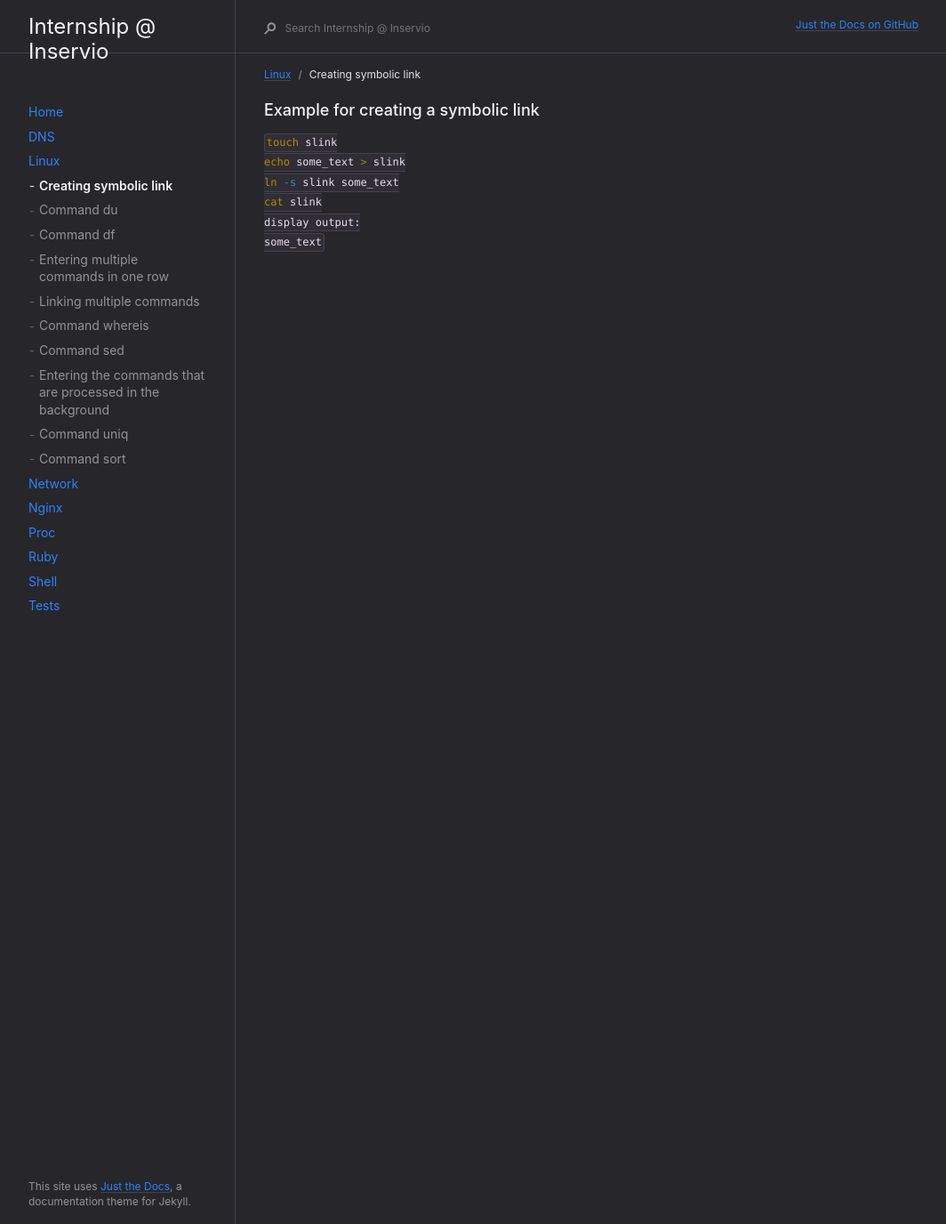
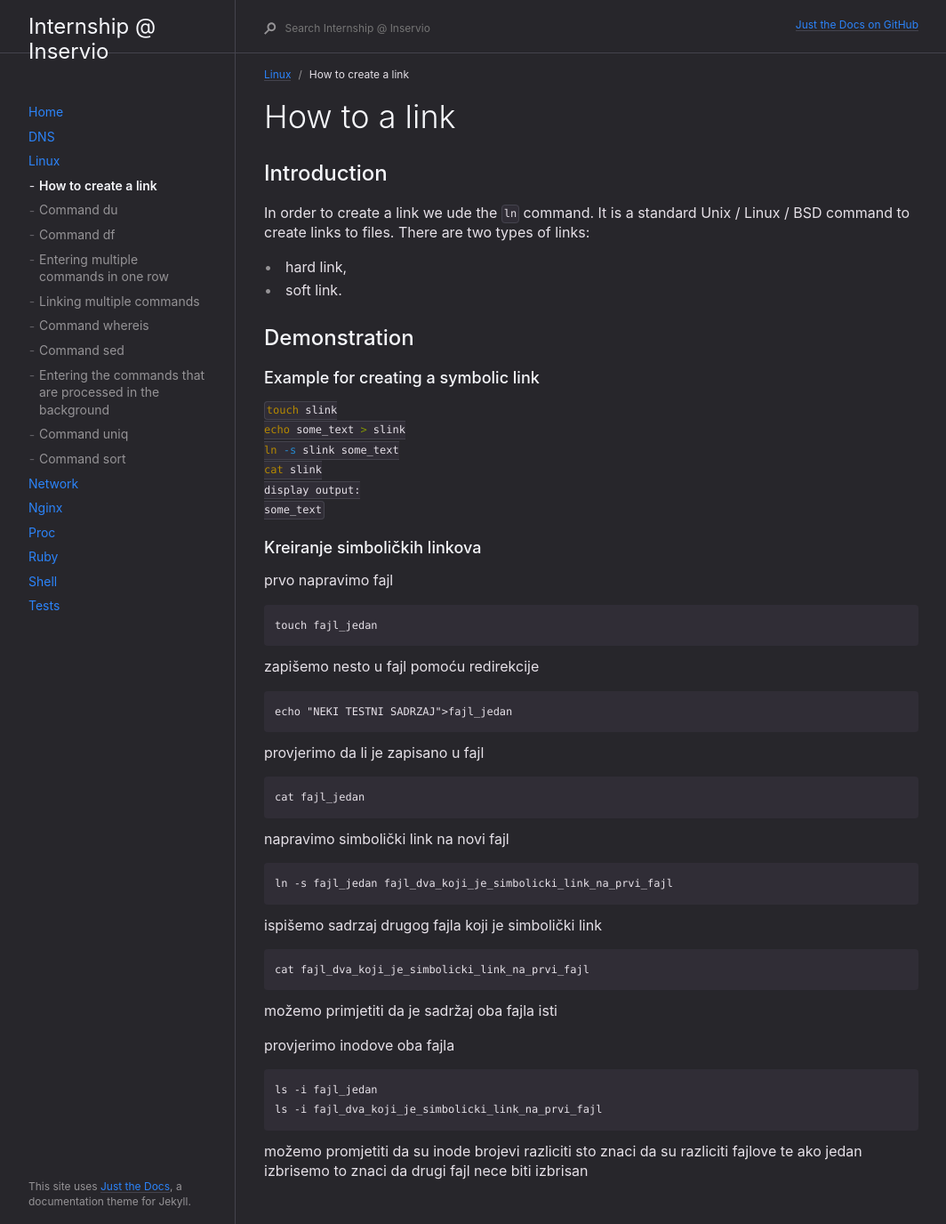
Before and after one commit to inservio/internship, a Jekyll site: the page built from docs/linux/how-to-create-a-symbolic-link.md, in a window 1280 px wide. Shown: the whole page at 89% size, without its empty margins (91-1155 px from the left). Built offline with Jekyll 4.4.1, drawn with Linux system fonts in a browser that asks for light colours.

Commit message:
fix link post

````diff
--- a/docs/linux/how-to-create-a-symbolic-link.md
+++ b/docs/linux/how-to-create-a-symbolic-link.md
@@ -1,10 +1,19 @@
 ---
 layout: default
-title: Creating symbolic link
+title: How to create a link
 parent: Linux
 nav_order: 5
 ---
 
+# How to a link
+
+## Introduction
+
+In order to create a link we ude the `ln` command. It is a standard Unix / Linux / BSD command to create links to files. There are two types of links:
+* hard link,
+* soft link.
+
+## Demonstration
 
 ### Example for creating a symbolic link
 
@@ -16,3 +25,46 @@ cat slink
 display output:
 some_text
 {% endhighlight bash %}
+
+### Kreiranje simboličkih linkova
+
+prvo napravimo fajl
+
+```
+touch fajl_jedan
+```
+
+zapišemo nesto u fajl pomoću redirekcije
+
+```
+echo "NEKI TESTNI SADRZAJ">fajl_jedan
+```
+
+provjerimo da li je zapisano u fajl
+
+```
+cat fajl_jedan
+```
+
+napravimo simbolički link na novi fajl
+
+```
+ln -s fajl_jedan fajl_dva_koji_je_simbolicki_link_na_prvi_fajl
+```
+
+ispišemo sadrzaj drugog fajla koji je simbolički link
+
+```
+cat fajl_dva_koji_je_simbolicki_link_na_prvi_fajl
+```
+
+možemo primjetiti da je sadržaj oba fajla isti
+
+provjerimo inodove oba fajla
+
+```
+ls -i fajl_jedan
+ls -i fajl_dva_koji_je_simbolicki_link_na_prvi_fajl
+```
+
+možemo promjetiti da su inode brojevi razliciti sto znaci da su razliciti fajlove te ako jedan izbrisemo to znaci da drugi fajl nece biti izbrisan
````
